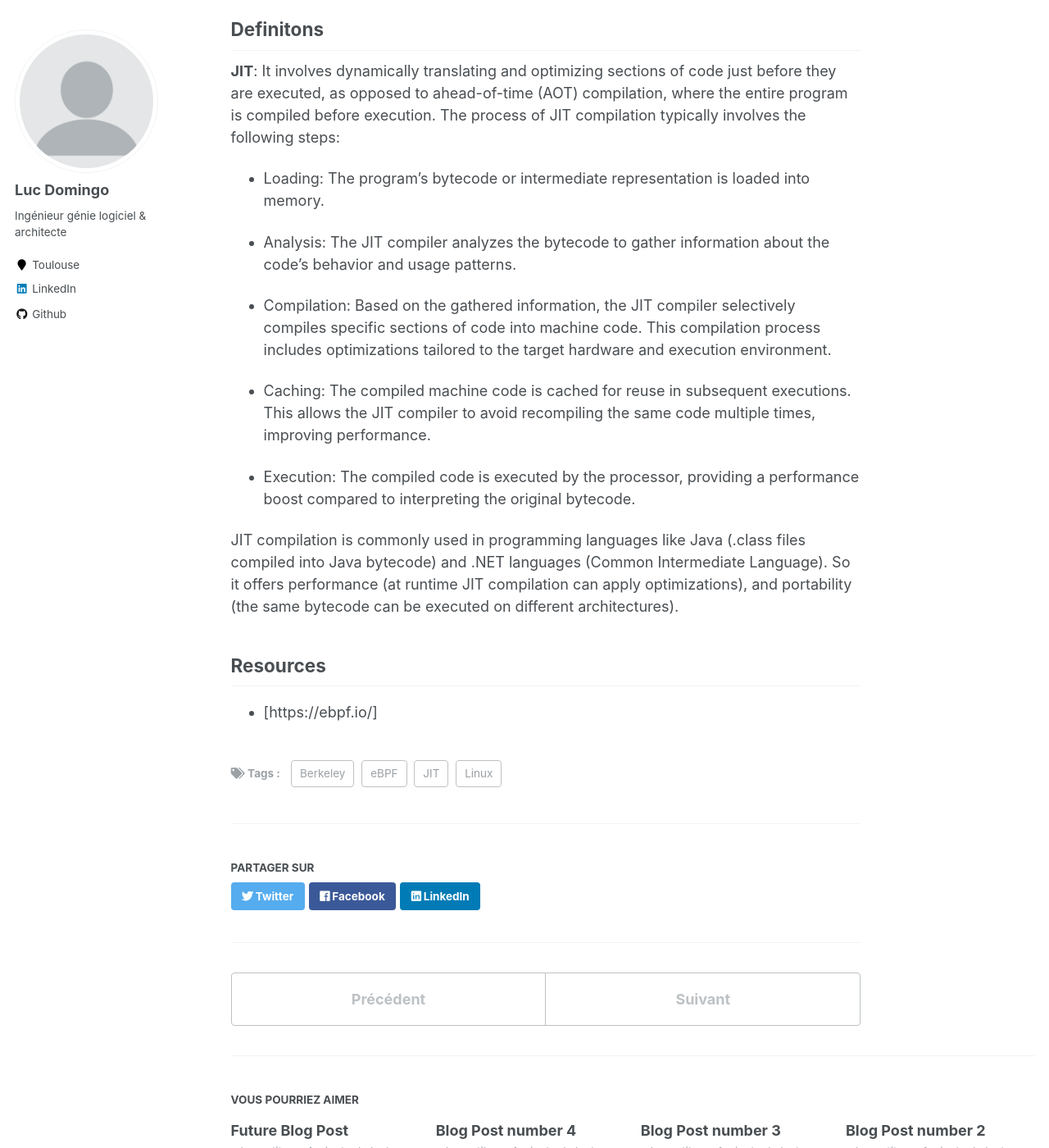
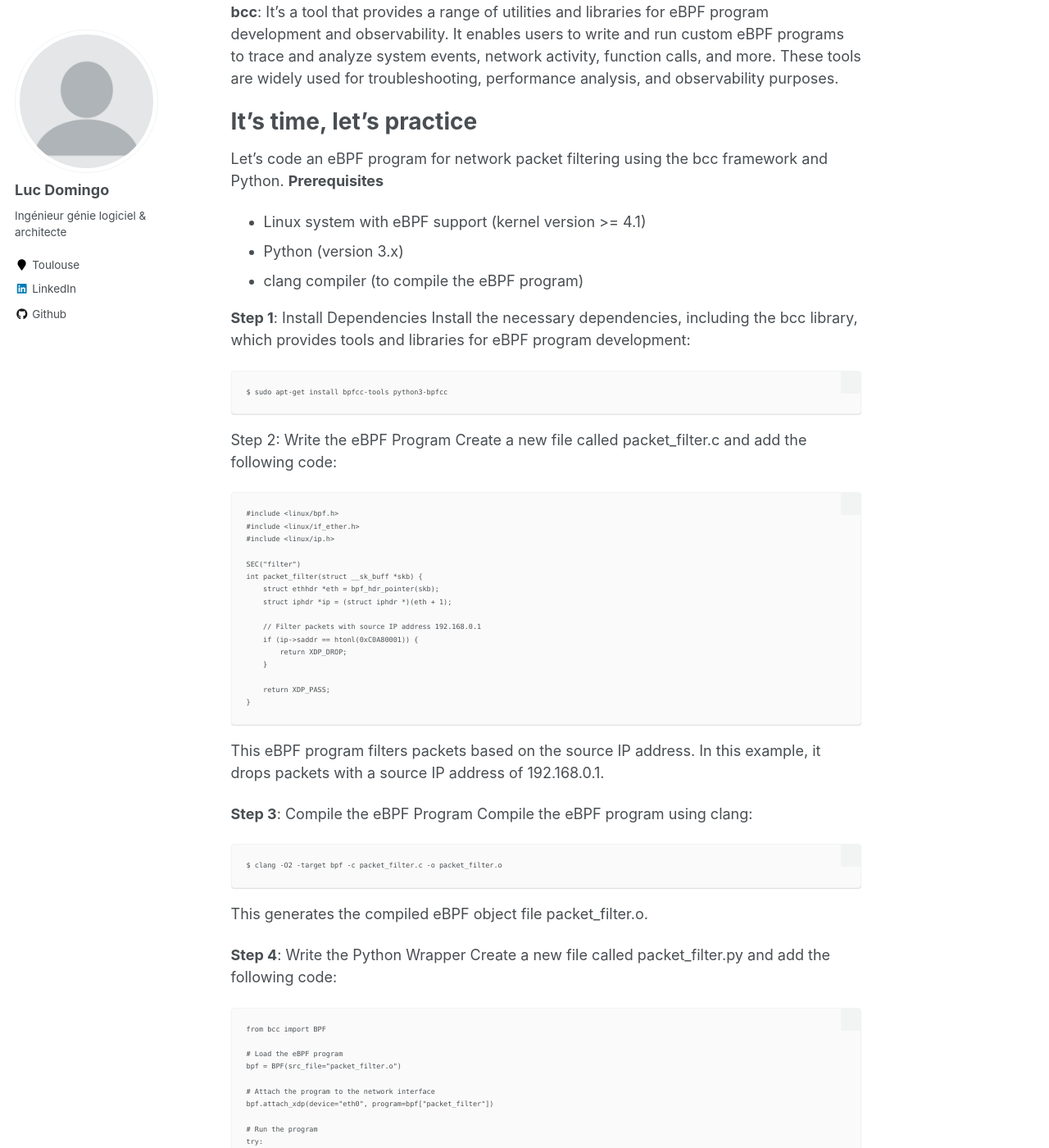
Before and after one commit to LucDomingo/mywebsite, a Jekyll site: the page built from _posts/2023-05-27-power-of-eBPF.md, in a window 1280 px wide and 1400 px high, scrolled down 1432 px. Shown: the whole window at 82% size. Built offline with Jekyll 4.4.1, drawn with Linux system fonts in a browser that asks for light colours; some of the changed text lies outside the part shown.

Commit message:
Update 2023-05-27-power-of-eBPF.md

````diff
--- a/_posts/2023-05-27-power-of-eBPF.md
+++ b/_posts/2023-05-27-power-of-eBPF.md
@@ -5,8 +5,9 @@ permalink: /posts/2023/05/power-of-eBPF/
 tags:
   - eBPF
   - Linux
-  - Berkeley
   - JIT
+  - Python
+  - bcc
 ---
 
 This is a simple introduction to the unlimited power of eBPF
@@ -34,6 +35,81 @@ Here are a few notable projects that utilize eBPF and demonstrate its capabiliti
 
 **Falco**: Cloud-native runtime security project that uses eBPF to perform behavior-based anomaly detection and intrusion prevention in containerized environments. It leverages eBPF to capture system calls, network events, and other behaviors, enabling real-time security monitoring and response.
 
+**bcc**: It's a tool that provides a range of utilities and libraries for eBPF program development and observability. It enables users to write and run custom eBPF programs to trace and analyze system events, network activity, function calls, and more. These tools are widely used for troubleshooting, performance analysis, and observability purposes.
+
+It's time, let's practice
+======
+Let's code an eBPF program for network packet filtering using the bcc framework and Python.
+**Prerequisites**
+- Linux system with eBPF support (kernel version >= 4.1)
+- Python (version 3.x)
+- clang compiler (to compile the eBPF program)
+
+**Step 1**: Install Dependencies
+Install the necessary dependencies, including the bcc library, which provides tools and libraries for eBPF program development:
+```
+$ sudo apt-get install bpfcc-tools python3-bpfcc
+```
+Step 2: Write the eBPF Program
+Create a new file called packet_filter.c and add the following code:
+```
+#include <linux/bpf.h>
+#include <linux/if_ether.h>
+#include <linux/ip.h>
+
+SEC("filter")
+int packet_filter(struct __sk_buff *skb) {
+    struct ethhdr *eth = bpf_hdr_pointer(skb);
+    struct iphdr *ip = (struct iphdr *)(eth + 1);
+
+    // Filter packets with source IP address 192.168.0.1
+    if (ip->saddr == htonl(0xC0A80001)) {
+        return XDP_DROP;
+    }
+
+    return XDP_PASS;
+}
+```
+This eBPF program filters packets based on the source IP address. In this example, it drops packets with a source IP address of 192.168.0.1.
+
+**Step 3**: Compile the eBPF Program
+Compile the eBPF program using clang:
+```
+$ clang -O2 -target bpf -c packet_filter.c -o packet_filter.o
+```
+This generates the compiled eBPF object file packet_filter.o.
+
+**Step 4**: Write the Python Wrapper
+Create a new file called packet_filter.py and add the following code:
+
+```
+from bcc import BPF
+
+# Load the eBPF program
+bpf = BPF(src_file="packet_filter.o")
+
+# Attach the program to the network interface
+bpf.attach_xdp(device="eth0", program=bpf["packet_filter"])
+
+# Run the program
+try:
+    bpf.trace_print()
+except KeyboardInterrupt:
+    pass
+
+# Detach the program from the network interface
+bpf.remove_xdp(device="eth0")
+```
+This Python script uses the bcc library to load the eBPF program, attach it to the eth0 network interface, and trace the program's output.
+
+**Step 5**: Run the Program
+Execute the Python script with root privileges:
+
+```
+$ sudo python3 packet_filter.py
+```
+
+
 Definitons
 ------
 **JIT**:  It involves dynamically translating and optimizing sections of code just before they are executed, as opposed to ahead-of-time (AOT) compilation, where the entire program is compiled before execution.
@@ -53,3 +129,4 @@ JIT compilation is commonly used in programming languages like Java (.class file
 Resources
 ------
 - [https://ebpf.io/]
+- [https://github.com/iovisor/bcc]
````
